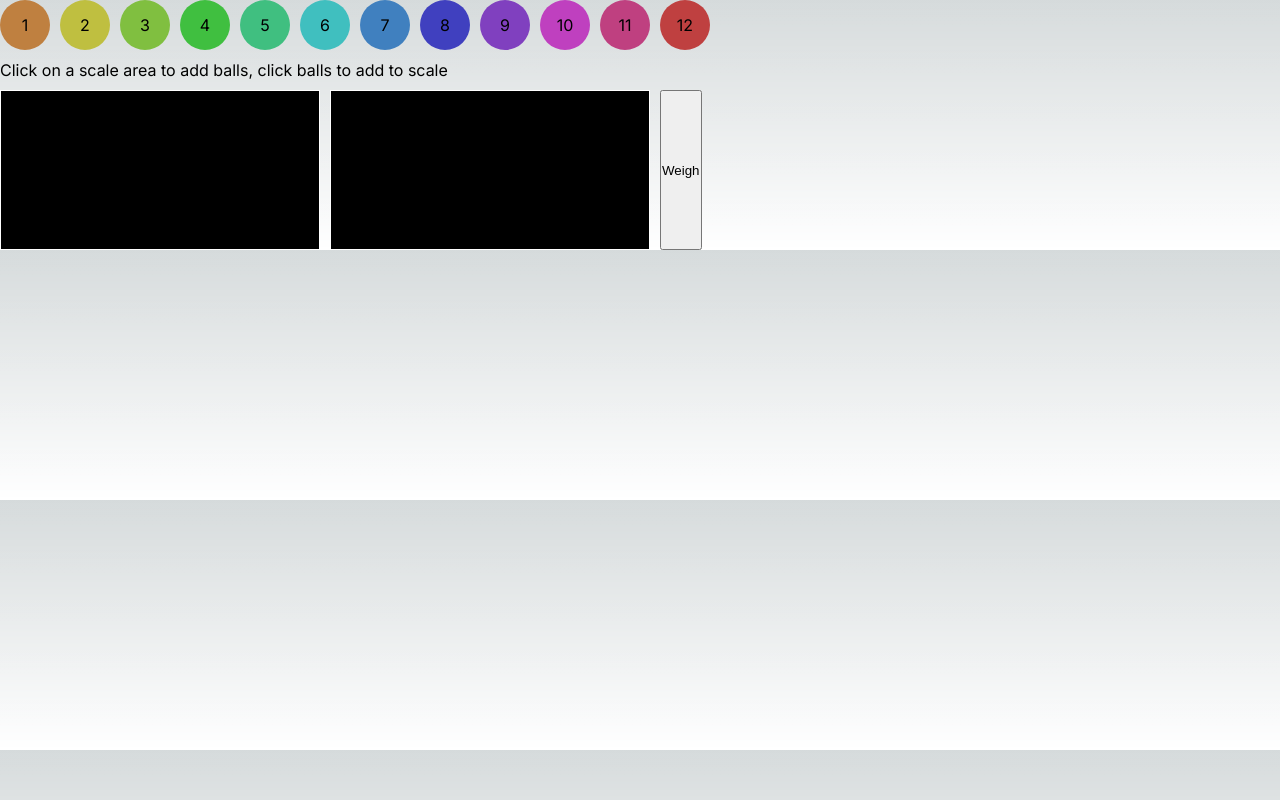
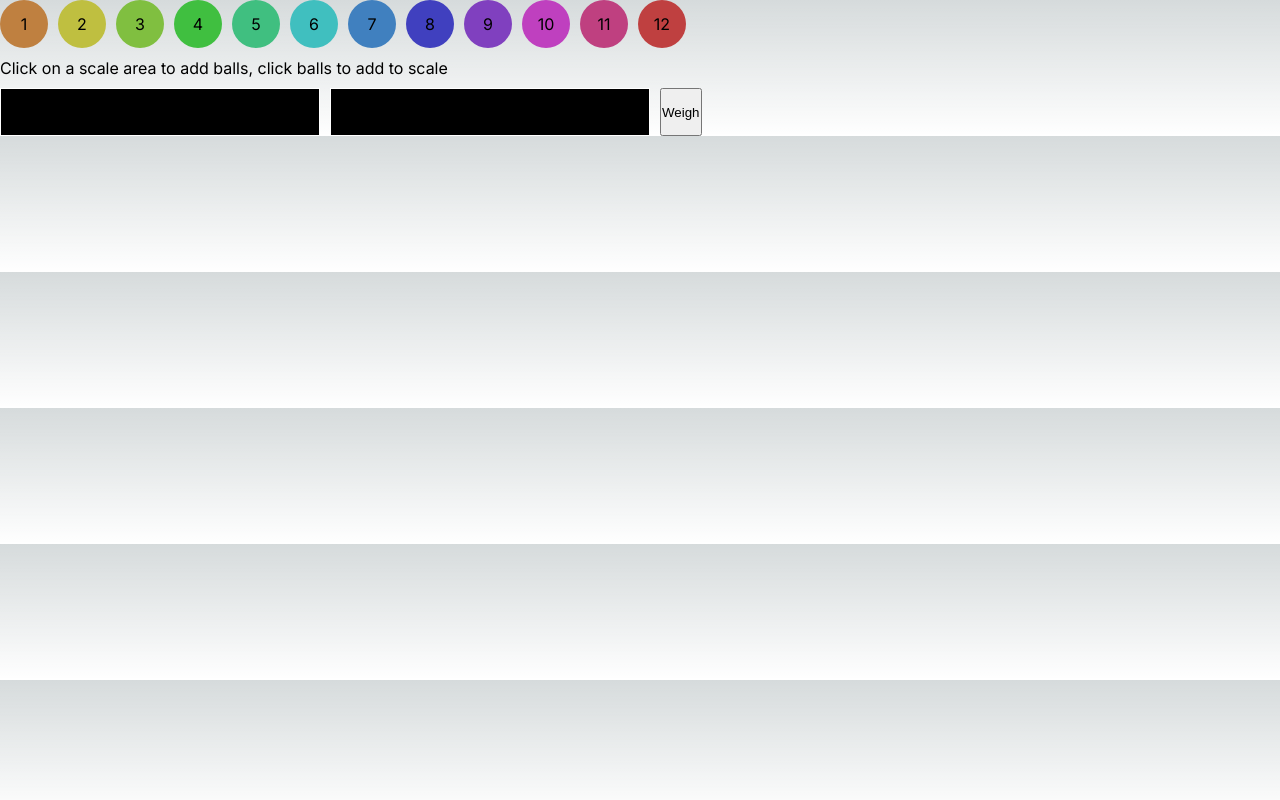
Before and after one commit to julesvirallinen/12-ball-weight-puzzle, a Next.js app: page / in a window 1280 px wide. Built offline with nearby package versions, Linux system fonts and the light colour scheme.

Commit message:
improve scale size

```diff
--- a/src/app/page.tsx
+++ b/src/app/page.tsx
@@ -22,9 +22,9 @@ const StyledBall = styled.div<{ index: number }>`
   display: flex;
   justify-content: center;
   align-items: center;
-  border-radius: 50px;
-  width: 50px;
-  height: 50px;
+  border-radius: 3rem;
+  width: 3rem;
+  height: 3rem;
   background-color: ${({ index }) => `hsl(${index * 30}, 50%, 50%)`};
 
   user-select: none; /* Standard syntax */
@@ -40,10 +40,11 @@ const ScaleArea = styled.div<{ isSelected: boolean }>`
   display: flex;
   flex-wrap: wrap;
   width: 20rem;
-  height: 10rem;
+  min-height: 3rem;
   border: 1px solid white;
   background-color: black;
-
+  padding: 0.2rem;
+  gap: 0.2rem;
   border-color: ${({ isSelected }) => (isSelected ? "red" : "white")};
 `;
 
@@ -134,7 +135,6 @@ export default function Home() {
     ]);
     setBallsInScale([[], []]);
   };
-  console.log(results);
 
   // @ts-expect-error
   const onFormSubmit = (e) => {
```
